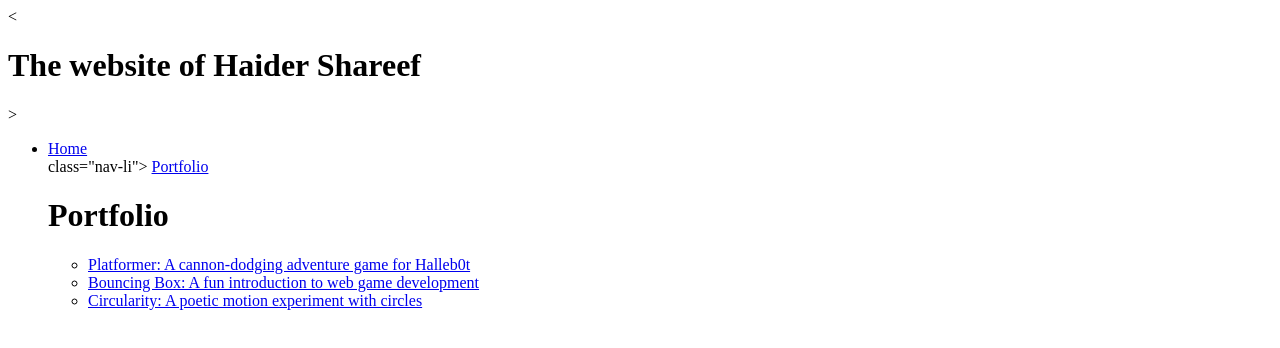
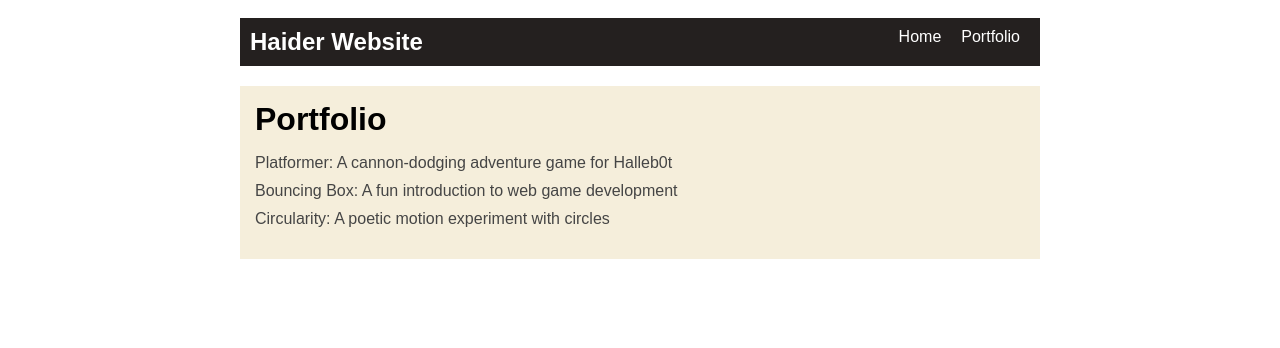
Before and after one commit to Haidershareef1/Haidershareef1.github.io, a plain HTML site: page portfolio.html in a window 1280 px wide. Drawn offline with Linux system fonts and the light colour scheme.

Commit message:
add portfolio page to website

```diff
--- a/portfolio.html
+++ b/portfolio.html
@@ -1,39 +1,36 @@
 <!DOCTYPE html>
 <html>
   <head>
-
-    <title>The website of Haider Shareef
-</title>
+    <title>Haider</title>
+    <link rel="stylesheet" href="style.css" />
   </head>
 
   <body>
     <!-- All content goes here -->
     <div id="all-contents">
-        <<h1>The website of Haider Shareef
-        </h1>>
+        <nav>
+            <h1>Haider Website</h1>
             <ul id="nav-ul">
-
               <li class="nav-li">
               <a href="index.html">Home</a>
             </li>
-          </li> class="nav-li">
+              <li class="nav-li">
               <a href="portfolio.html">Portfolio</a>
             </li>
-
+          </ul>
        </nav>
-
        <main>
         <div class="content">
           <h1>Portfolio</h1>
           <ul id="portfolio">
             <li>
-                        <a href="projects/platformer/">Platformer: A cannon-dodging adventure game for Halleb0t</a>
+                <a href="fsd-projects/platformer/">Platformer: A cannon-dodging adventure game for Halleb0t</a>
               </li>
               <li>
-                        <a href="projects/bouncing-box/">Bouncing Box: A fun introduction to web game development</a>
+                <a href="fsd-projects/bouncing-box/">Bouncing Box: A fun introduction to web game development</a>
               </li>
               <li>
-                        <a href="projects/circularity/">Circularity: A poetic motion experiment with circles</a>
+                <a href="fsd-projects/circularity/">Circularity: A poetic motion experiment with circles</a>
               </li>
 
           </ul>
```
Also changed, not shown: fsd-projects/platformer/platformer.js (+13 -5 lines). Lines whose indentation alone changed are shown as unchanged.
